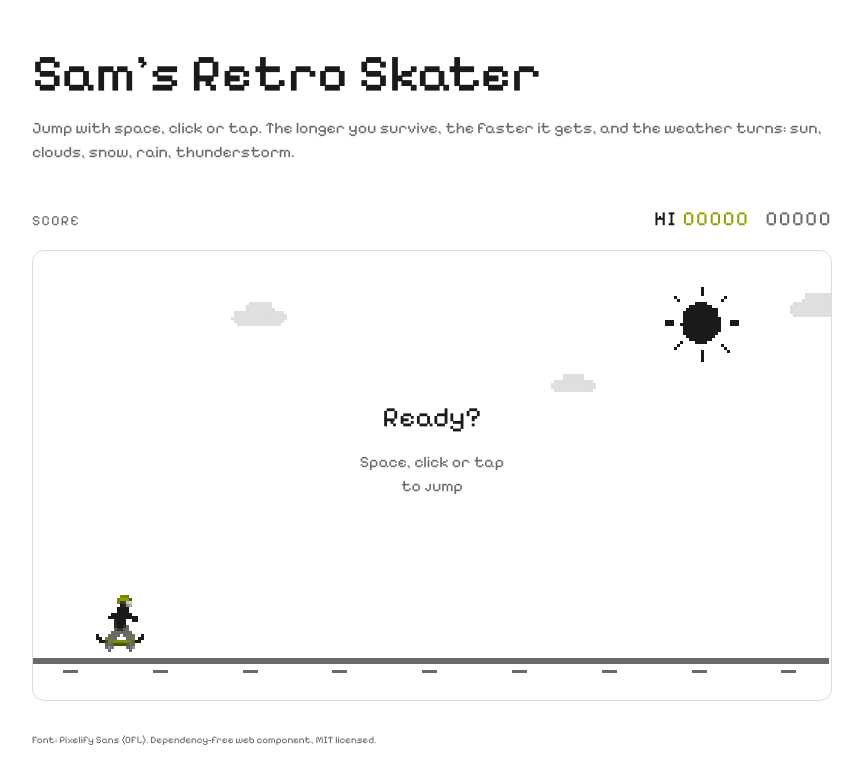
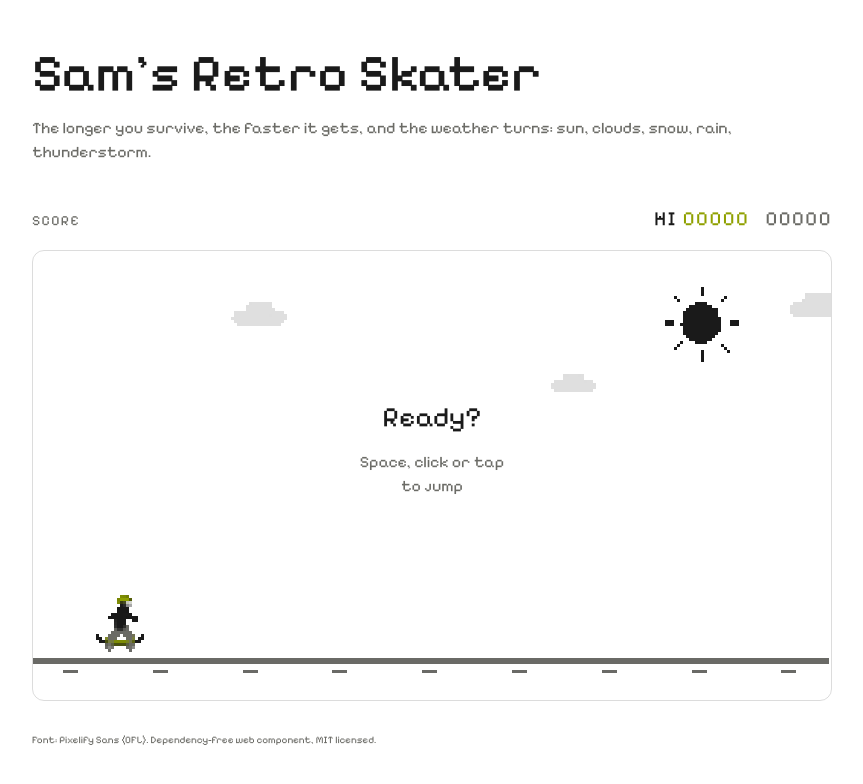
Before and after one commit to sgxwrk/sams-retro-skater, a website with bundled scripts: page index.html in a window 1280 px wide. Shown: the whole page, without its empty margins (208-1071 px from the left). Built offline with nearby package versions, Linux system fonts and the light colour scheme.

Commit message:
Demo: Steuerungssatz aus der Einleitung entfernt
Co-Authored-By: Claude Sonnet 5.5 <noreply@anthropic.com>

```diff
--- a/index.html
+++ b/index.html
@@ -36,7 +36,7 @@
 <body>
   <main>
     <h1>Sam's Retro Skater</h1>
-    <p class="lead">Jump with space, click or tap. The longer you survive, the faster it gets, and the weather turns: sun, clouds, snow, rain, thunderstorm.</p>
+    <p class="lead">The longer you survive, the faster it gets, and the weather turns: sun, clouds, snow, rain, thunderstorm.</p>
     <sams-retro-skater></sams-retro-skater>
     <footer>Font: Pixelify Sans (OFL). Dependency-free web component, MIT licensed.</footer>
   </main>
```
